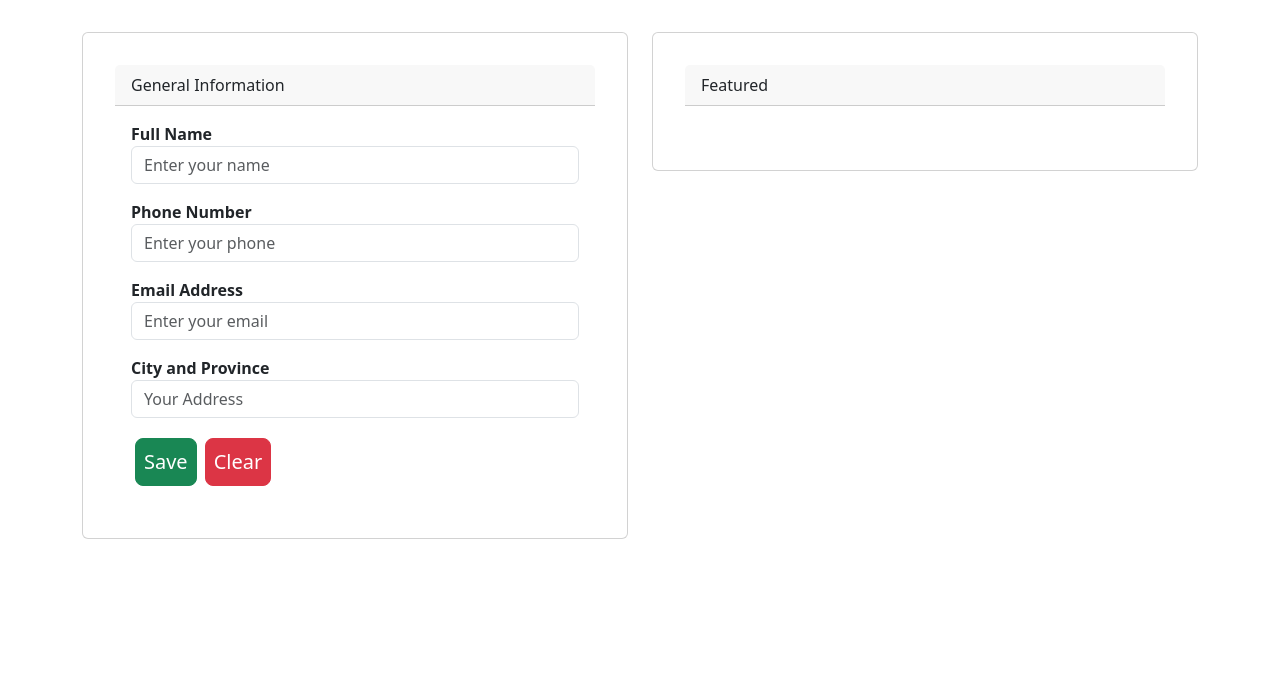
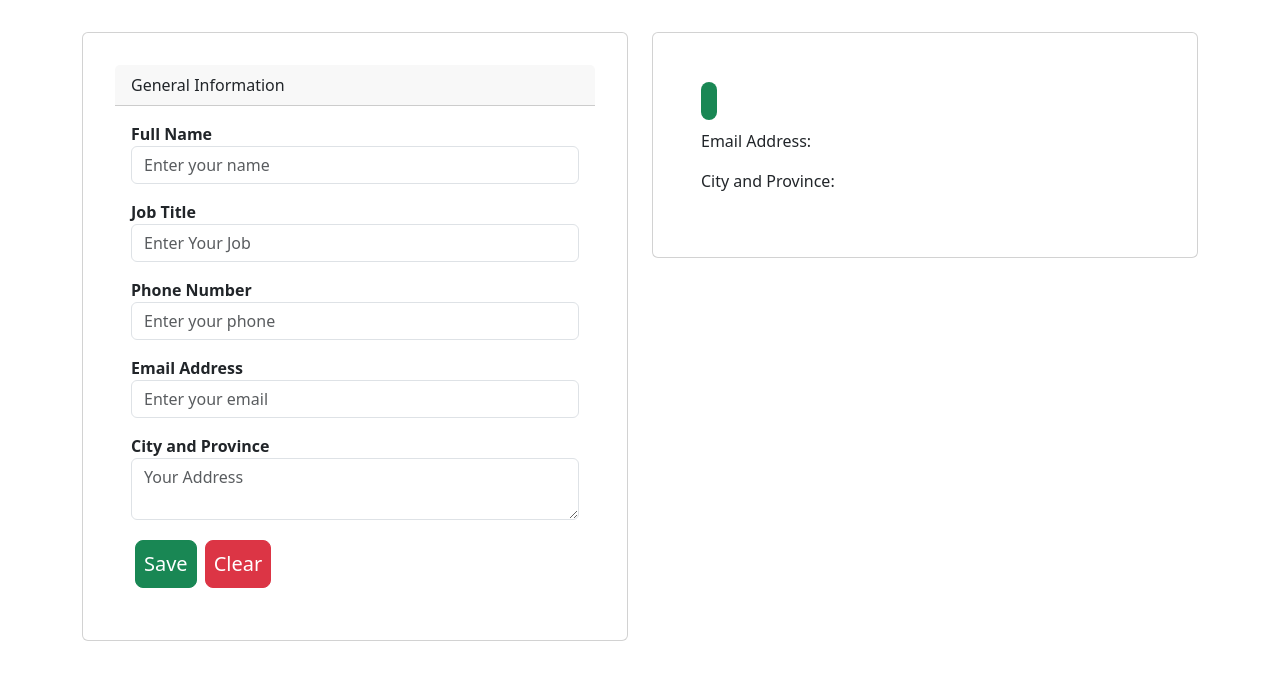
Before and after one commit to melkamu372/CV-Application-generator, a React (Vite) app: page / in a window 1280 px wide. Shown: the top 680 px of the page. Built offline with nearby package versions, Linux system fonts and the light colour scheme.

Commit message:
change the title

```diff
--- a/src/component/PersonalDetails.jsx
+++ b/src/component/PersonalDetails.jsx
@@ -1,23 +1,20 @@
 import { useState } from "react";
-import uniqid from "uniqid";
 import Button from "./Button";
-
-let generalData = [];
 
 function PersonalDetails() {
   const [person, setPersonalInfo] = useState({
     fullname: "",
+    title:'',
     tel: "",
     email: "",
     address: ""
   });
 
-  const handleButtonClick = (event) => {
-    const { value, dataset } = event.target;
-    const { key } = dataset;
+  const handleInputChange = (event) => {
+    const { name, value } = event.target;
     setPersonalInfo((prevPerson) => ({
       ...prevPerson,
-      [key]: value,
+      [name]: value,
     }));
   };
 
@@ -25,7 +22,9 @@ function PersonalDetails() {
     event.preventDefault();
     setPersonalInfo({
       fullname: "",
+      title:'',
       tel: "",
+
       email: "",
       address: ""
     });
@@ -33,49 +32,8 @@ function PersonalDetails() {
 
   const submit_form = (event) => {
     event.preventDefault();
-    const updatedData = [...generalData, person];
-    generalData = updatedData;
-    console.log(updatedData);
+    console.log(person);
   };
-
-  const input_data = [
-    {
-      id: uniqid(),
-      value: person.fullname,
-      type: "text",
-      placeholder: "Enter your name",
-      label: "Full Name",
-      onChange: handleButtonClick,
-      data_key: "fullname",
-    },
-    {
-      id: uniqid(),
-      value: person.tel,
-      type: "tel",
-      placeholder: "Enter your phone",
-      label: "Phone Number",
-      onChange: handleButtonClick,
-      data_key: "tel",
-    },
-    {
-      id: uniqid(),
-      value: person.email,
-      type: "email",
-      placeholder: "Enter your email",
-      label: "Email Address",
-      onChange: handleButtonClick,
-      data_key: "email",
-    },
-    {
-      id: uniqid(),
-      value: person.address,
-      type: "textarea",
-      placeholder: "Your Address",
-      label: "City and Province",
-      onChange: handleButtonClick,
-      data_key: "address",
-    },
-  ];
 
   return (
     <>
@@ -86,21 +44,60 @@ function PersonalDetails() {
               <div className="card-header">General Information</div>
               <div className="card-body">
                 <form name="general-form" onSubmit={submit_form}>
-                  {input_data.map((data) => {
-                    return (
-                      <div className="mb-3" key={data.id}>
-                        <label className="general-form-label">{data.label}</label>
-                        <input
-                          className="form-control"
-                          value={data.value}
-                          onChange={data.onChange}
-                          type={data.type}
-                          placeholder={data.placeholder}
-                          data-key={data.data_key}
-                        />
-                      </div>
-                    );
-                  })}
+                  <div className="mb-3">
+                    <label className="general-form-label">Full Name</label>
+                    <input
+                      type="text"
+                      className="form-control"
+                      name="fullname"
+                      value={person.fullname}
+                      onChange={handleInputChange}
+                      placeholder="Enter your name"
+                    />
+                  </div>
+                  <div className="mb-3">
+                    <label className="general-form-label">Job Title</label>
+                    <input
+                      type="text"
+                      className="form-control"
+                      name="title"
+                      value={person.title}
+                      onChange={handleInputChange}
+                      placeholder="Enter Your Job"
+                    />
+                  </div>
+                  <div className="mb-3">
+                    <label className="general-form-label">Phone Number</label>
+                    <input
+                      type="tel"
+                      className="form-control"
+                      name="tel"
+                      value={person.tel}
+                      onChange={handleInputChange}
+                      placeholder="Enter your phone"
+                    />
+                  </div>
+                  <div className="mb-3">
+                    <label className="general-form-label">Email Address</label>
+                    <input
+                      type="email"
+                      className="form-control"
+                      name="email"
+                      value={person.email}
+                      onChange={handleInputChange}
+                      placeholder="Enter your email"
+                    />
+                  </div>
+                  <div className="mb-3">
+                    <label className="general-form-label">City and Province</label>
+                    <textarea
+                      className="form-control"
+                      name="address"
+                      value={person.address}
+                      onChange={handleInputChange}
+                      placeholder="Your Address"
+                    />
+                  </div>
 
                   <Button
                     type="submit"
@@ -121,8 +118,15 @@ function PersonalDetails() {
 
           <div className="col-md-6">
             <div className="card">
-              <div className="card-header">Featured</div>
-              <div className="card-body"></div>
+              <div className="card-body">
+              <h1>{person.fullname}</h1>
+              <span className="p-2 text-dark bg-success rounded-3">{person.title}</span>
+
+                <p className="bi bi-telephone"> {person.tel}</p>
+                <i class="phone"></i>
+                <p>Email Address: {person.email}</p>
+                <p>City and Province: {person.address}</p>
+              </div>
             </div>
           </div>
         </div>
```
